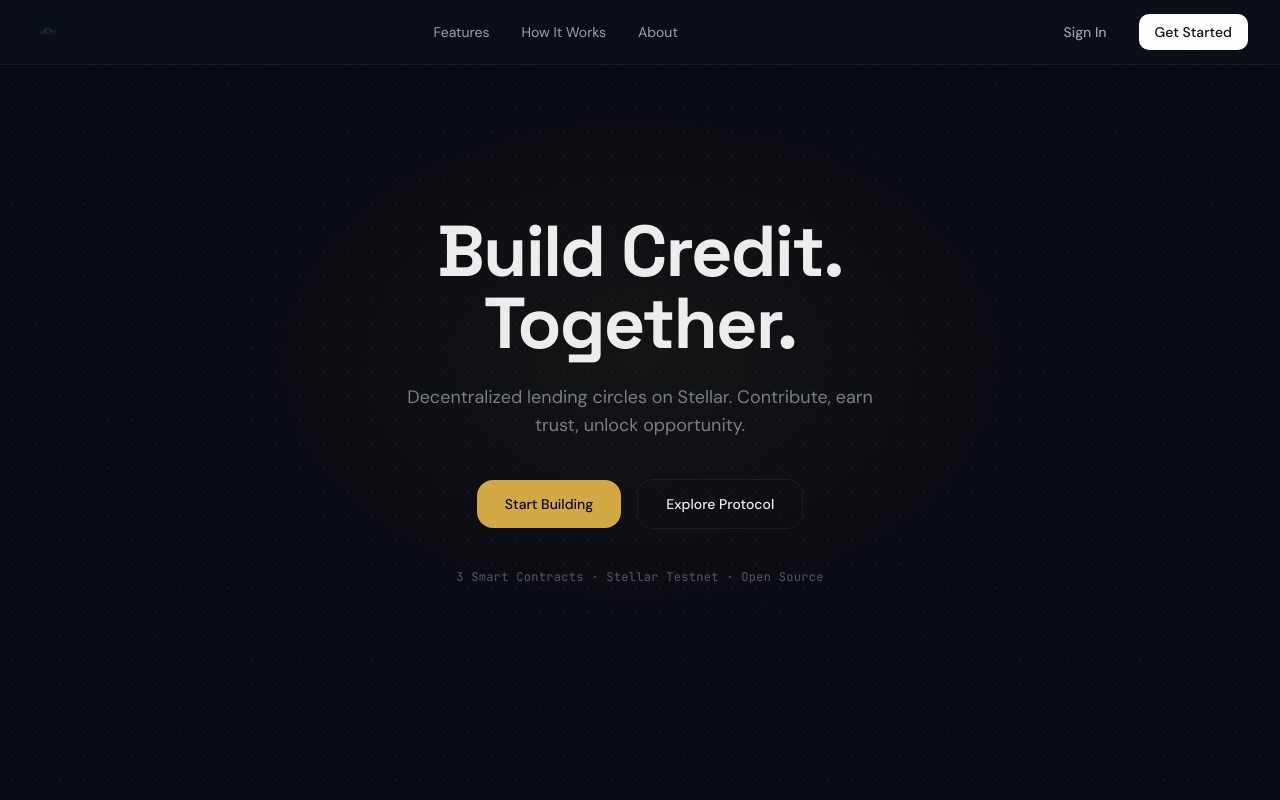
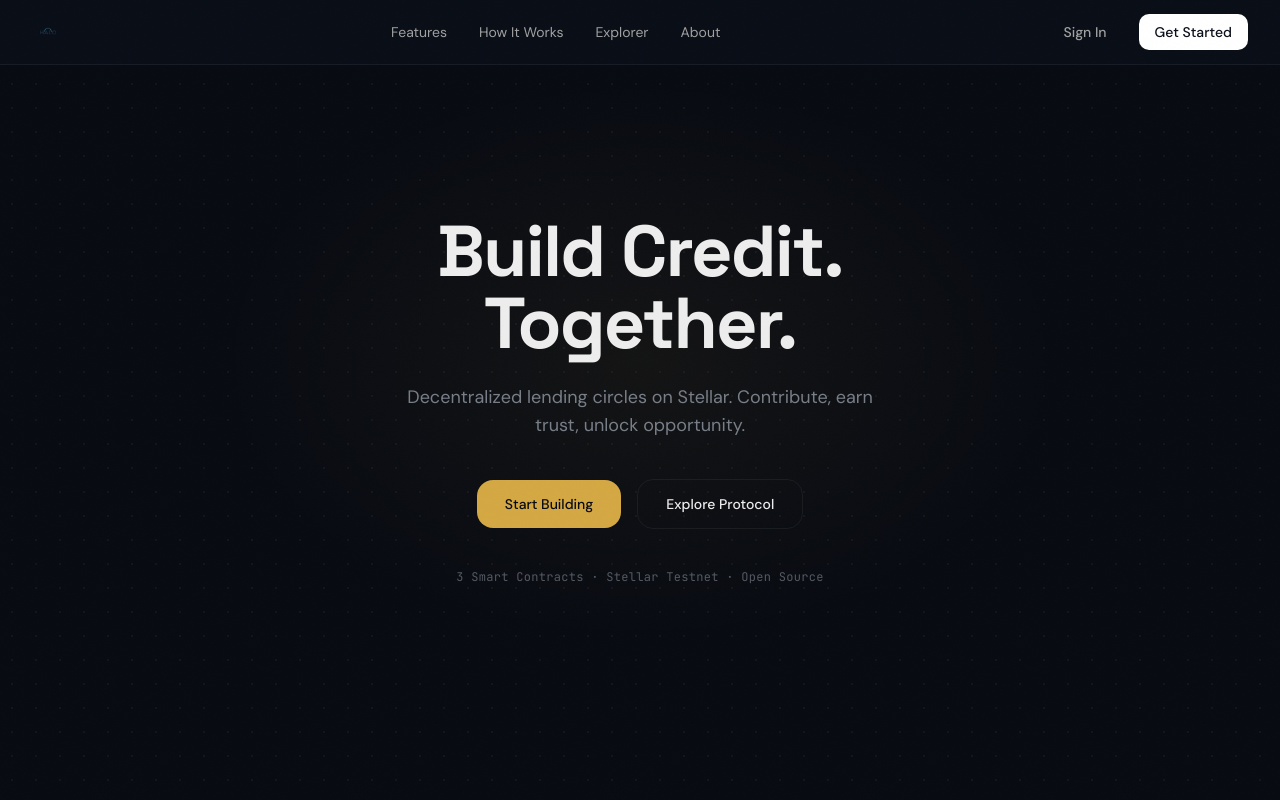
Before and after one commit to kunal-drall/halo-mainnet-stellar, a Next.js app in the folder app/: page / in a window 1280 px wide. Shown: the top 800 px of the page. Built offline with nearby package versions, Linux system fonts and the light colour scheme; no server answers.

Commit message:
feat: update header component for new design system

```diff
--- a/app/src/components/layout/header.tsx
+++ b/app/src/components/layout/header.tsx
@@ -40,6 +40,12 @@ export function Header() {
               How It Works
             </Link>
             <Link
+              href="/explorer"
+              className="text-sm text-neutral-400 hover:text-white transition-colors"
+            >
+              Explorer
+            </Link>
+            <Link
               href="/about"
               className="text-sm text-neutral-400 hover:text-white transition-colors"
             >
```
